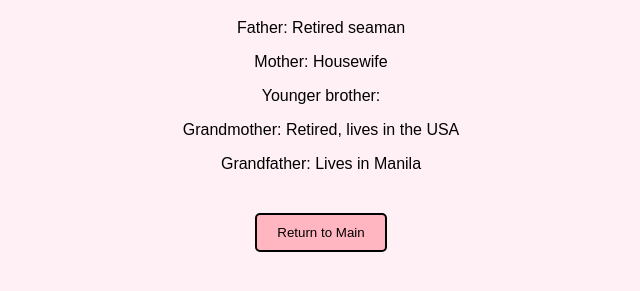
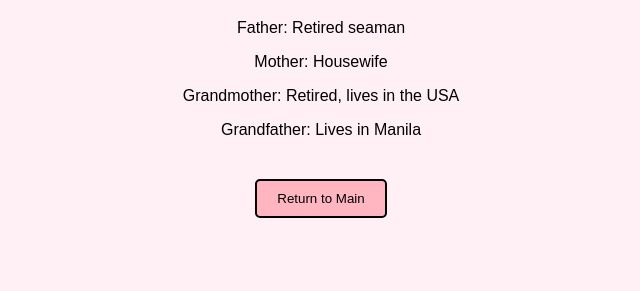
Before and after one commit to ReghiePasiola/Reghie-s-Personal-Website, a plain HTML site: page family.html in a window 1280 px wide. Shown: the part 61-352 px from the top of the page, without its empty margins (319-959 px from the left). Drawn offline with Linux system fonts and the light colour scheme.

Commit message:
Add Materials

```diff
--- a/family.html
+++ b/family.html
@@ -16,7 +16,6 @@
     <div class="content">
         <p>Father: Retired seaman</p>
         <p>Mother: Housewife</p>
-        <p>Younger brother:</p>
         <p>Grandmother: Retired, lives in the USA</p>
         <p>Grandfather: Lives in Manila</p>
     </div>
```
Also changed, not shown: Material(s)/Reghie Achievements.jpg (added), Material(s)/Reghie Profile Pic.jpg (added).
